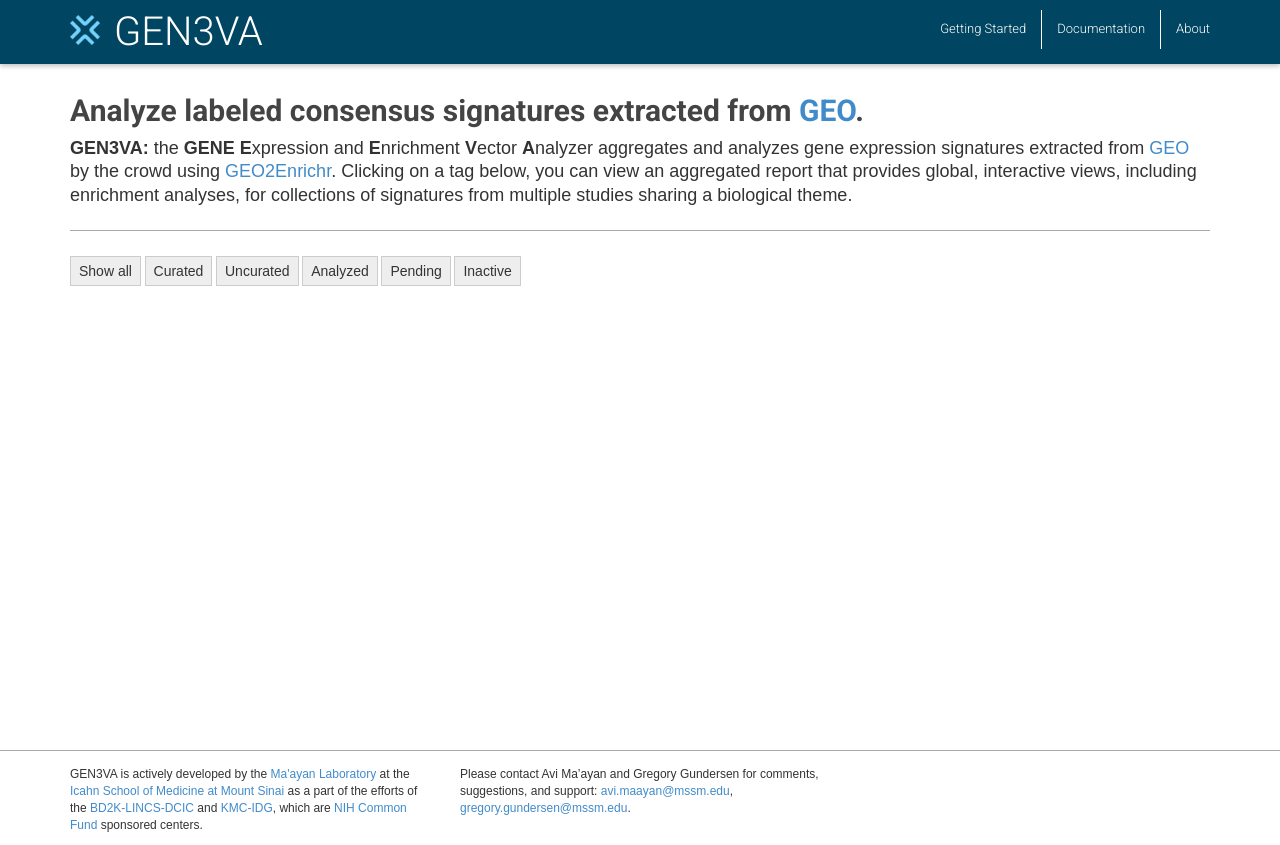
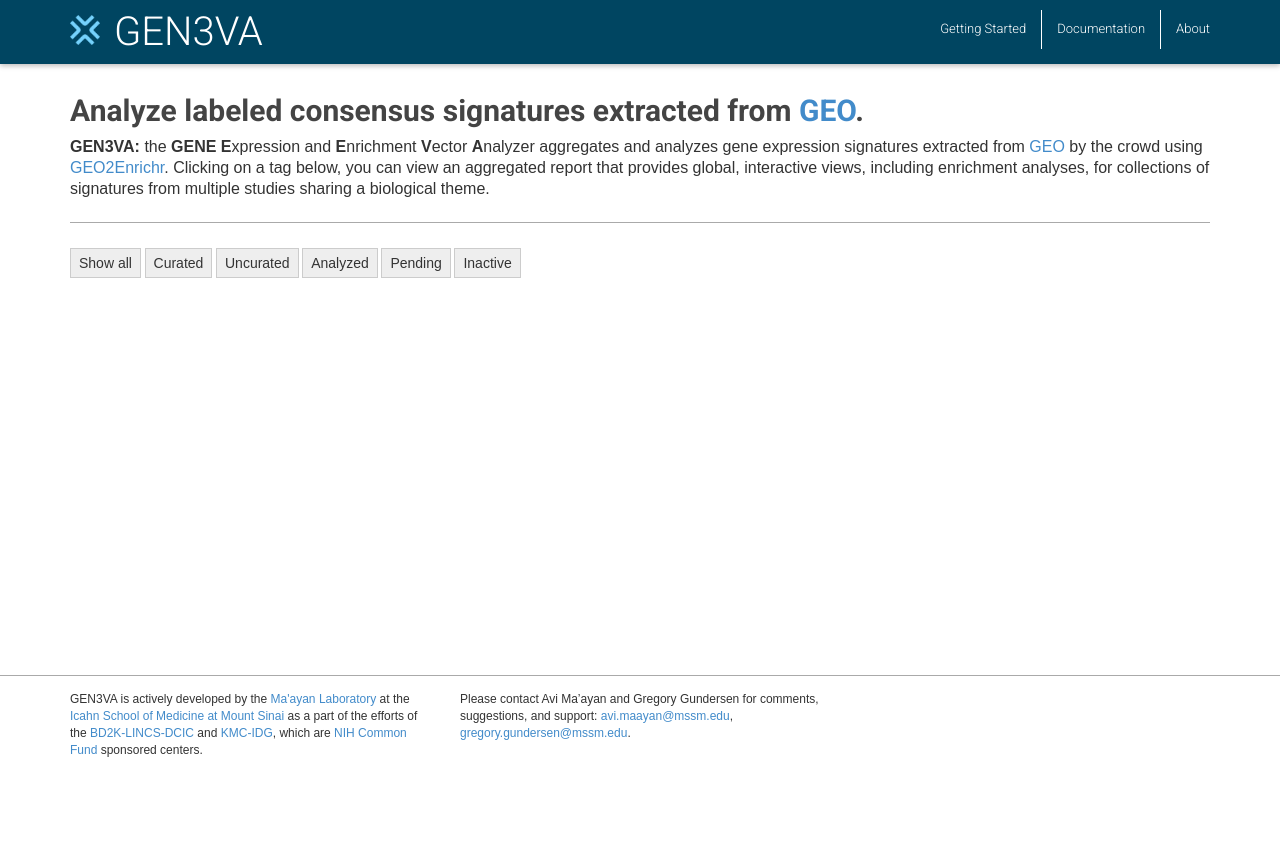
Before and after one commit to MaayanLab/gen3va, a Flask app: template gen3va/templates/index.html in a window 1280 px wide. After the commit the page ends 757 px from the top, so only its background shows below. Run offline with Flask 2, Linux system fonts and the light colour scheme; the template is opened without the code that fills it, so the values that code supplies are empty; parts of the project's set-up code (start-up, migrations or seed data) failed here and were passed over; some libraries are stand-ins or nearby versions.

Commit message:
Resized footer for new content

```diff
--- a/gen3va/static/style/main.css
+++ b/gen3va/static/style/main.css
@@ -11,14 +11,14 @@ html {
   min-height: 100%;
 }
 body {
-  margin-bottom: 50px;
+  margin-bottom: 125px;
   /* bottom = footer height */
 }
 #footer {
   position: absolute;
   left: 0;
   bottom: 0;
-  height: 50px;
+  height: 125px;
   width: 100%;
 }
 /* Class and tag selectors.
--- a/gen3va/static/style/pages.css
+++ b/gen3va/static/style/pages.css
@@ -15,7 +15,7 @@
 }
 #index-page #intoduction {
   border-bottom: 1px solid #aaaaaa;
-  font-size: 18px;
+  font-size: 16px;
   line-height: 1.3em;
   padding-bottom: 23px;
   margin-bottom: 25px;
--- a/gen3va/static/style/pages.less
+++ b/gen3va/static/style/pages.less
@@ -19,7 +19,7 @@
     }
     #intoduction {
         border-bottom: 1px solid @color-gray;
-        font-size: 18px;
+        font-size: 16px;
         line-height: 1.3em;
         padding-bottom: 23px;
         margin-bottom: 25px;
--- a/gen3va/static/style/variable.less
+++ b/gen3va/static/style/variable.less
@@ -1,4 +1,4 @@
-@dim-footer-height: 50px;
+@dim-footer-height: 125px;
 @dim-page-width: 1000px;
 
 @color-palette-blue: #004561;
```
